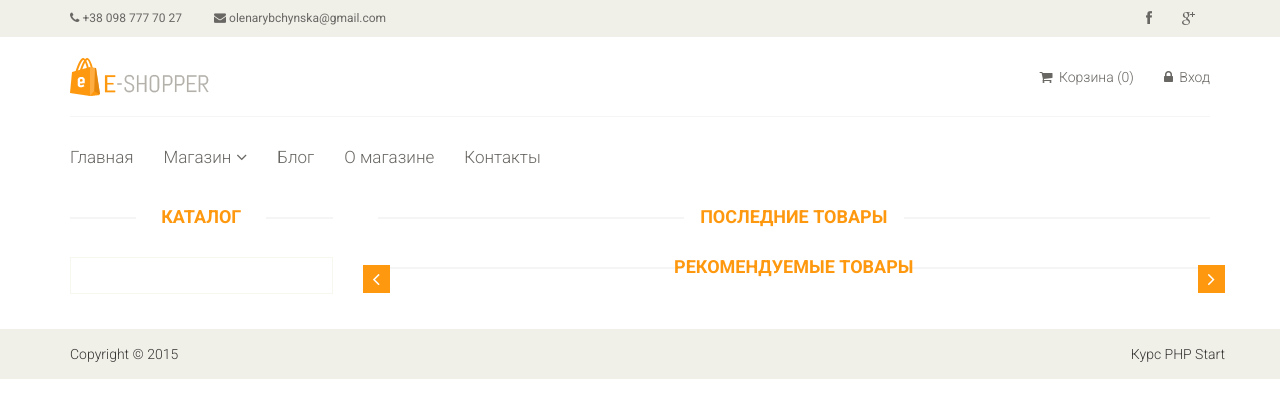
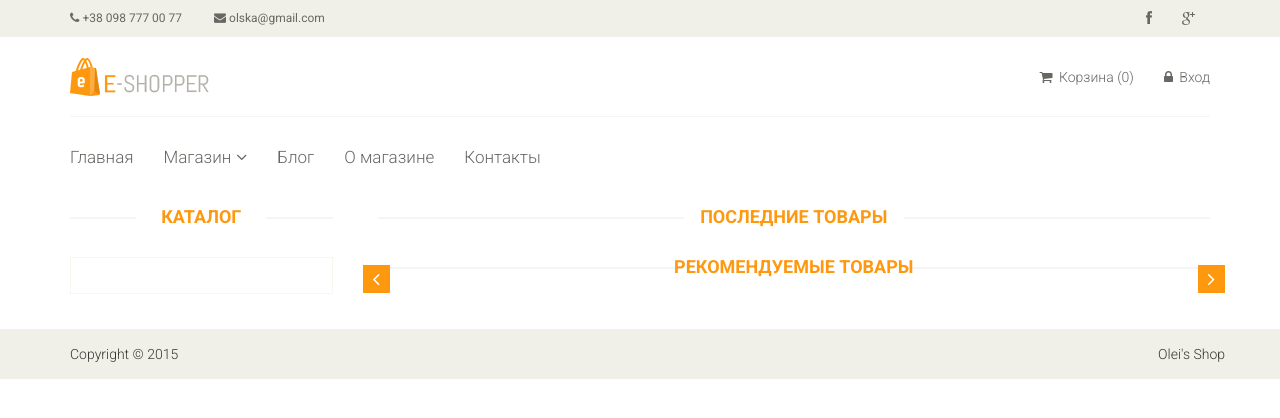
Before and after one commit to joe-lumarlin/oleis_shop, a PHP site: page / in a window 1280 px wide. Shown: the top 418 px of the page. Run offline with PHP 8.4, Linux system fonts and the light colour scheme; data that the repository does not hold is empty; some libraries are stand-ins or nearby versions.

Commit message:
Change header footer data

```diff
--- a/components/Autoload.php
+++ b/components/Autoload.php
@@ -3,7 +3,7 @@
 function __autoload($class_name){
 
 	/**
-	 * путь где искать подключаемые файлы
+	 * where we'll see autoload files
 	 * @var array
 	 */
 	$array_path = array(
--- a/controllers/AdminProductController.php
+++ b/controllers/AdminProductController.php
@@ -75,6 +75,7 @@ class AdminProductController extends AdminBase {
 
 
 	public function actionUpdate($id){
+
 		self::checkAdmin();
 
 		// get data for uper list
--- a/views/layouts/footer.php
+++ b/views/layouts/footer.php
@@ -3,7 +3,7 @@
                 <div class="container">
                     <div class="row">
                         <p class="pull-left">Copyright © 2015</p>
-                        <p class="pull-right">Курс PHP Start</p>
+                        <p class="pull-right">Olei's Shop</p>
                     </div>
                 </div>
             </div>
--- a/views/layouts/header.php
+++ b/views/layouts/header.php
@@ -32,8 +32,8 @@
                         <div class="col-sm-6">
                             <div class="contactinfo">
                                 <ul class="nav nav-pills">
-                                    <li><a href="#"><i class="fa fa-phone"></i> +38 098 777 70 27</a></li>
-                                    <li><a href="#"><i class="fa fa-envelope"></i> olenarybchynska@gmail.com</a></li>
+                                    <li><a href="#"><i class="fa fa-phone"></i> +38 098 777 00 77</a></li>
+                                    <li><a href="#"><i class="fa fa-envelope"></i> olska@gmail.com</a></li>
                                 </ul>
                             </div>
                         </div>
```
